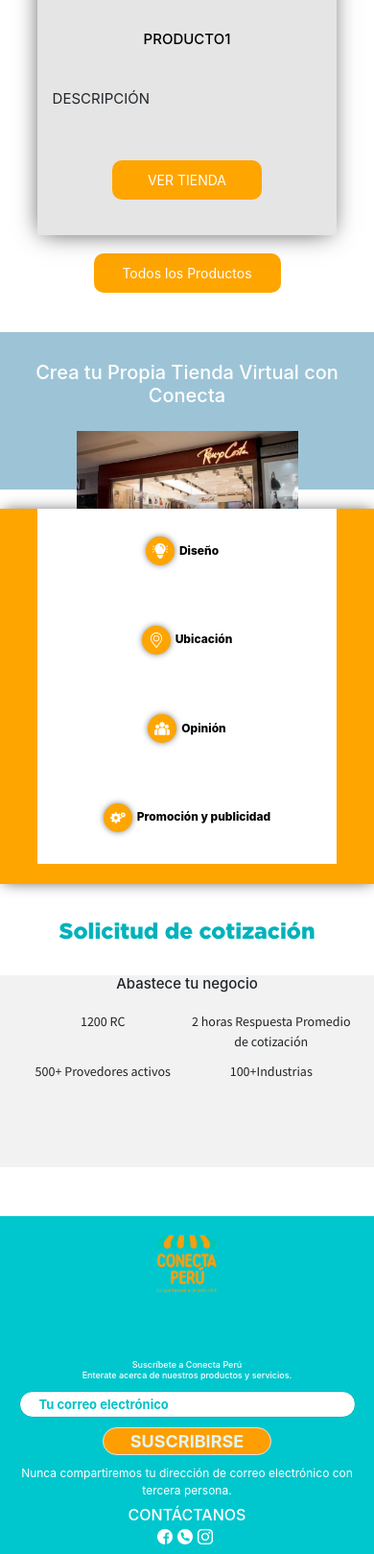
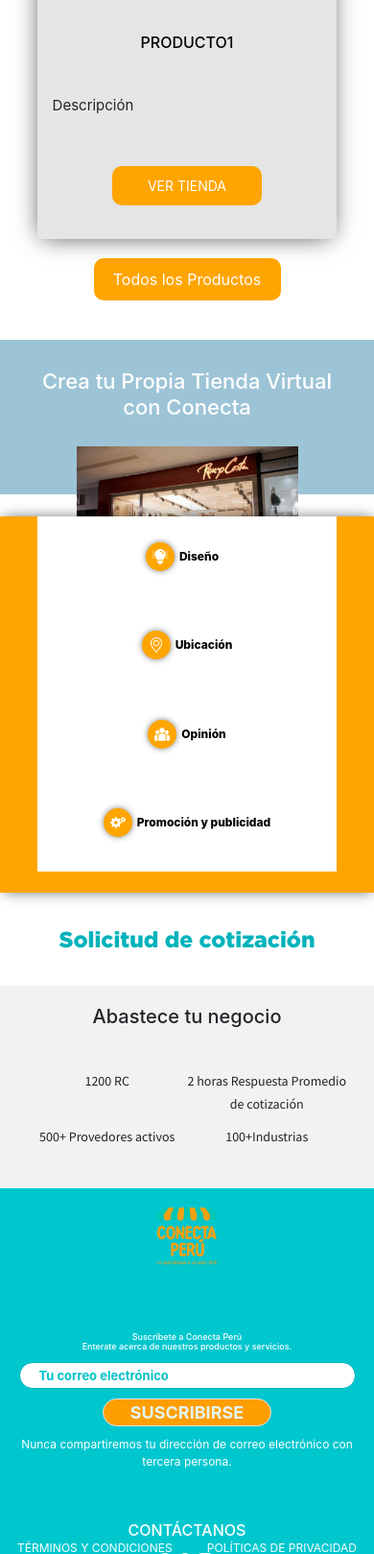
Before and after one commit to RScodeSec/Conecta, a PHP site: page /vistas/index.php in a window 390 px wide. Shown: the part 880-2499 px from the top of the page at 96% size. Run offline with PHP 8.4, Linux system fonts and the light colour scheme; data comes from the database, SQL or seed files in the repository; data that the repository does not hold is empty; some libraries are stand-ins or nearby versions; some web fonts are replaced.

Commit message:
Cambiando las alertas a su tamaño normal

```diff
--- a/public/css/index.css
+++ b/public/css/index.css
@@ -103,6 +103,9 @@ video{
     text-align: center;
     color: #fff;
 
+}
+.img-click ,.img-title h2{
+    font-size: 22px;
 }
 .img-check .zoom{
     width: 40%;
@@ -249,7 +252,7 @@ section.titulo{
 }
 
 section.titulo h2{
- 	font-size: 2rem;
+ 	font-size: 25px;
  	color: #00b2bb;
     font-family: 'Gotham';
 }
@@ -279,7 +282,7 @@ section.contenedor {
     color: white;
     border-radius: 10px;
     text-decoration: none;
-    font-size: 14px;
+    font-size: 16px;
     border-style: none;
 }
 .contenedor button:active{
@@ -331,6 +334,9 @@ span#subtitulo {
     text-align: center;
     color: black;
 }
+.subtitulo h4{
+    font-size: 16px;
+}
 
 .pasos-sig span {
   width: 100%;
@@ -339,7 +345,6 @@ span#subtitulo {
 .pasos-sig span .p {
     font-size: 15px;
     width: 90%;
-    text-transform: uppercase;
     margin: auto;
 }
 
@@ -489,6 +494,7 @@ h1#cotiza {
     margin:0 auto;
     text-align: center;
 }
+/* ************************ */
 
 section.titulocoti{
  	padding: 20px 0px;
@@ -499,16 +505,19 @@ section.titulocoti{
 }
 
 section.titulocoti h2{
- 	font-size: 2rem;
+ 	font-size: 22px;
  	color: #00b2bb;
 }
 
 section.abastece {
     background: #f2f2f2;
     width: 100%;
-    margin-bottom: 30px;
-    height: 100px;
+    padding: 0px;
     text-align: center;
+}
+section .abastece h4{
+    padding: 10px;
+    font-size: 20px;
 }
 
 .abastececonte {
@@ -636,9 +645,6 @@ button#b{
         font-family: 'Gotham';
     }
 
-    section.abastece {
-        height: 300px;
-    }
 
     .items {
         width: 100%;
@@ -774,9 +780,8 @@ button#b{
         flex-wrap: wrap;
         justify-content: center;
     }
-    section.abastece{
-        height: 200px;
-
+    section .abastece{
+        padding: 10px;
     }
     .abastececonte{
         grid-template-columns: repeat(2,1fr);
--- a/public/css/product_services.css
+++ b/public/css/product_services.css
@@ -1,6 +1,4 @@
-html{
-    font-size: 62.5%;
-}
+
 
 *{
     box-sizing: border-box;
@@ -194,7 +192,9 @@ main .right-section #products-container .product .subtitulo-product{
     margin-top: 10px;
     color: #00c7ce;
     text-align: center;
+    font-size: 16px;
 }
+
 
 main .right-section #products-container .product .button-container button{
     background: #ff9e00;
--- a/public/css/test-header.css
+++ b/public/css/test-header.css
@@ -1,6 +1,4 @@
-html{
-    font-size: 62.5%;
-}
+
 
 *{
     box-sizing: border-box;
--- a/public/js/empresa.js
+++ b/public/js/empresa.js
@@ -126,8 +126,6 @@ $('#formVenta').submit(function(e){
 			let json = JSON.parse(response);
 			Swal.fire({
 				icon: json.icon,
-				width:400,
-				padding:'5em',
 				title: json.msg,
 				confirmButtonText: json.btnText,
 			}).then(() => {
--- a/vistas/layouts/head.php
+++ b/vistas/layouts/head.php
@@ -6,7 +6,7 @@
 	<meta charset="utf-8">
 	<meta name="viewport" content="width=device-width, initial-scale=1.0">
 	<!-- CSS -->
-	<link rel="stylesheet" href="https://cdn.jsdelivr.net/npm/bootstrap@4.5.3/dist/css/bootstrap.min.css" integrity="sha384-TX8t27EcRE3e/ihU7zmQxVncDAy5uIKz4rEkgIXeMed4M0jlfIDPvg6uqKI2xXr2" crossorigin="anonymous">
+	<link rel="stylesheet" href="https://stackpath.bootstrapcdn.com/bootstrap/4.3.1/css/bootstrap.min.css" integrity="sha384-ggOyR0iXCbMQv3Xipma34MD+dH/1fQ784/j6cY/iJTQUOhcWr7x9JvoRxT2MZw1T" crossorigin="anonymous">
 
 	<link rel="stylesheet" type="text/css" href="../public/css/test-header.css">
 	<link rel="stylesheet" type="text/css" href="../public/css/footer.css">
--- a/vistas/nosotros.php
+++ b/vistas/nosotros.php
@@ -42,7 +42,7 @@ include_once 'layouts/head.php';
                         accesible,fácil y gratuita.</p>
                 </figcaption>
                 <div class="mision__img">
-                <img class="mision__imagen" src="../public/imagenes/valores/RESPETO.png" alt="">
+                <img class="mision__imagen" src="../public/imagenes/valores/AnyConv.com__Misión 320 x 320-01.webp" alt="">
     </div>
     </figure>
 
@@ -54,7 +54,7 @@ include_once 'layouts/head.php';
                 pequeñas empresas a potenciar su nivel de negocio.</p>
         </figcaption>
         <div class="vision__img">
-        <img class="vision__imagen" src="../public/imagenes/valores/RESPETO.png" alt="">
+        <img class="vision__imagen" src="../public/imagenes/valores/AnyConv.com__Visión 320 x 320-02.webp" alt="">
         </div>
     </figure>
     </div>
--- a/vistas/panel_usuario/css/datos.css
+++ b/vistas/panel_usuario/css/datos.css
@@ -134,6 +134,7 @@ body {
   border: 0.5px solid #c7c2c2;
   border-left: none;
   border-top: none;
+
   box-shadow: 0px 2px 5px 0px rgba(0, 0, 0, 0.3);
   position: relative;
   margin-bottom: .3rem;
@@ -152,6 +153,7 @@ body {
 }
 
 .menuHo__usuario {
+
   display: flex;
   align-items: center;
 
```
Also changed, not shown: public/css/search.css (+19 -10 lines), vistas/panel_usuario/css/style.css (+26 -12 lines), vistas/panel_usuario/superior.php (+6 -4 lines), public/imagenes/valores/AnyConv.com__Misión 320 x 320-01.webp (added), public/imagenes/valores/AnyConv.com__Visión 320 x 320-02.webp (added), vistas/panel_usuario/imgproducts/362021032513vestido.jpg (added), vistas/panel_usuario/imgproducts/692021032517vestido.jpg (added), vistas/panel_usuario/imgproducts/852021032535vestido.jpg (added).
